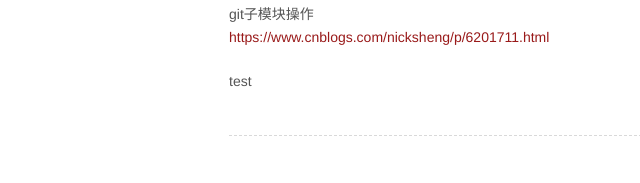
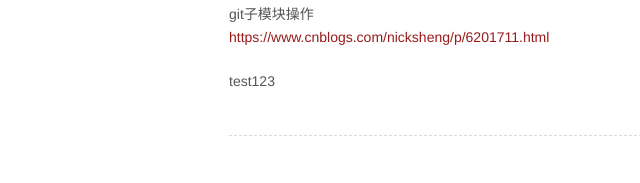
Before and after one commit to wuyhbzh/wuyhbzh.github.io, a plain HTML site: page index.html in a window 1280 px wide. Shown: the part 487-670 px from the top of the page, 2-642 px from the left. Drawn offline with nearby package versions, Linux system fonts and the light colour scheme.

Commit message:
Site updated: 2018-02-23 11:01:02

```diff
--- a/index.html
+++ b/index.html
@@ -56,7 +56,7 @@
 <p>gitment<br>oauth<br><a href="https://imsun.net/posts/gitment-introduction/" target="_blank" rel="noopener">https://imsun.net/posts/gitment-introduction/</a></p>
 <p>hexo-admin<br><a href="https://www.jianshu.com/p/68e727dda16d" target="_blank" rel="noopener">https://www.jianshu.com/p/68e727dda16d</a><br><a href="http://yeshaoting.cn/article/hexo/hexo%E4%BD%BF%E7%94%A8%E8%BF%9B%E9%98%B6/" target="_blank" rel="noopener">http://yeshaoting.cn/article/hexo/hexo%E4%BD%BF%E7%94%A8%E8%BF%9B%E9%98%B6/</a><br>设置密码</p>
 <p>git子模块操作<br><a href="https://www.cnblogs.com/nicksheng/p/6201711.html" target="_blank" rel="noopener">https://www.cnblogs.com/nicksheng/p/6201711.html</a></p>
-<p>test</p>
+<p>test123</p>
 
 
 
```
Also changed, not shown: 2018/02/11/hello-hexo/index.html (+2 -2 lines).
